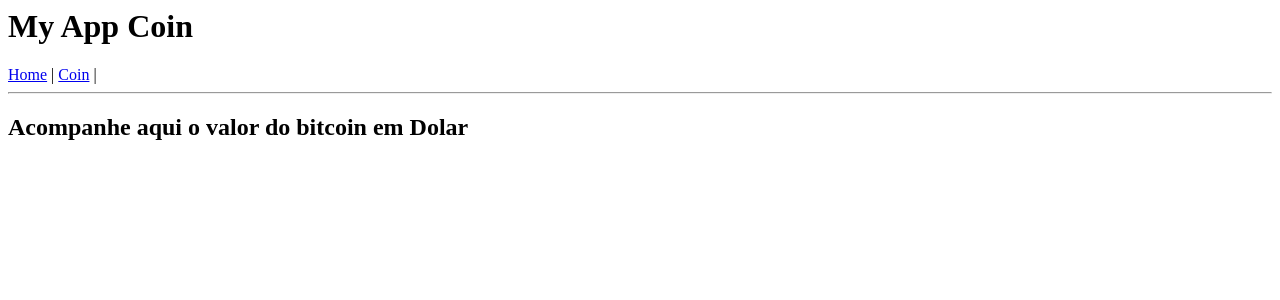
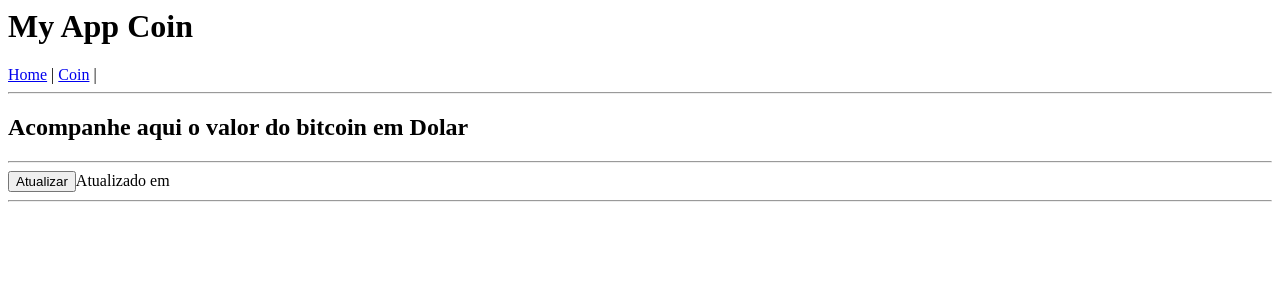
Before and after one commit to CaioCroccia22/AppAngulaAPI, an Angular app: page /coin in a window 1280 px wide. Shown: the top 300 px of the page. Built offline with nearby package versions, Linux system fonts and the light colour scheme; no server answers.

Commit message:
2 files modified

```diff
--- a/src/app/coin/coin.component.html
+++ b/src/app/coin/coin.component.html
@@ -1,5 +1,12 @@
 <h2>Acompanhe aqui o valor do bitcoin em Dolar</h2>
+<hr />
+<div>
+  <input type="button" value="Atualizar" (click)="update()" />
+  <span
+    >Atualizado em {{ this.bitcoinService.lastUpdate | date: 'full' }}</span
+  >
+</div>
+<hr />
+<div *ngIf="getCurrentPrice()">
 
-<div *ngIf="getCurrentPrice()">
-  <div>{{ this.getCurrentPrice().time.update }}</div>
 <div>
--- a/src/app/coin/coin.component.ts
+++ b/src/app/coin/coin.component.ts
@@ -11,12 +11,12 @@ export class CoinComponent implements OnInit {
   constructor(public bitcoinService: BitcoinService) { }
 
   ngOnInit() {
-   this.update;
+   this.update();
   }
 
 
   update(){
-    this.bitcoinService.update;
+    this.bitcoinService.update();
   }
 
 
@@ -25,4 +25,6 @@ export class CoinComponent implements OnInit {
   }
 
 
+
+
 }
```
